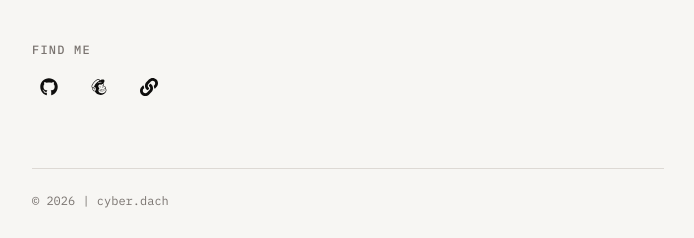
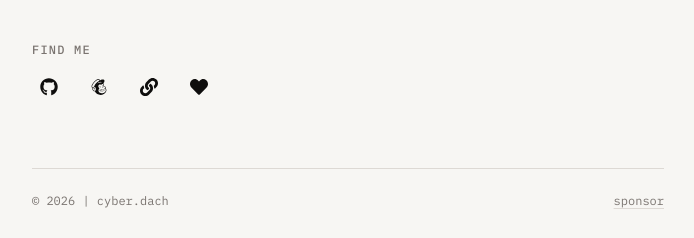
Before and after one commit to cyberd4ch/cyberd4ch.github.io, a Next.js app: page / in a window 1280 px wide. Shown: the part 1811-2049 px from the top of the page, without its empty margins (292-986 px from the left). Built offline with nearby package versions, Linux system fonts and the light colour scheme.

Commit message:
Surface GitHub Sponsors on the site and enable its button.
Adds FUNDING.yml for the repository button, a sponsor link in the footer, and a sponsors icon in the home social row.

Generated with Codebuff
Co-Authored-By: Codebuff <noreply@codebuff.com>

```diff
--- a/app/page.tsx
+++ b/app/page.tsx
@@ -1,5 +1,5 @@
 import Link from 'next/link'
-import { FaGithub, FaMailchimp, FaLink, FaStar, FaCodeBranch } from 'react-icons/fa'
+import { FaGithub, FaMailchimp, FaLink, FaStar, FaCodeBranch, FaHeart } from 'react-icons/fa'
 import { repos, activity, timeAgo, languageColor, github, syncLabel, isStale } from '@/lib/github'
 import { posts } from '@/lib/posts'
 
@@ -222,6 +222,16 @@ export default function HomePage() {
           >
             <FaLink size={18} />
           </a>
+          <a
+            href="https://github.com/sponsors/cyberd4ch"
+            target="_blank"
+            rel="noopener noreferrer"
+            className="p-2 hover:bg-[var(--card)] rounded transition-colors"
+            aria-label="Sponsor"
+            title="Sponsor"
+          >
+            <FaHeart size={18} />
+          </a>
         </div>
       </section>
     </div>
--- a/components/Footer.tsx
+++ b/components/Footer.tsx
@@ -1,9 +1,17 @@
 export default function Footer() {
   return (
-    <footer className="mt-16 pt-6 border-t border-[var(--border)]">
+    <footer className="mt-16 pt-6 border-t border-[var(--border)] flex items-baseline justify-between gap-4">
       <p className="text-xs text-[var(--muted)]">
         © {new Date().getFullYear()} | cyber.dach
       </p>
+      <a
+        href="https://github.com/sponsors/cyberd4ch"
+        target="_blank"
+        rel="noopener noreferrer"
+        className="text-xs underline-link text-[var(--muted)]"
+      >
+        sponsor
+      </a>
     </footer>
   )
 }
```
